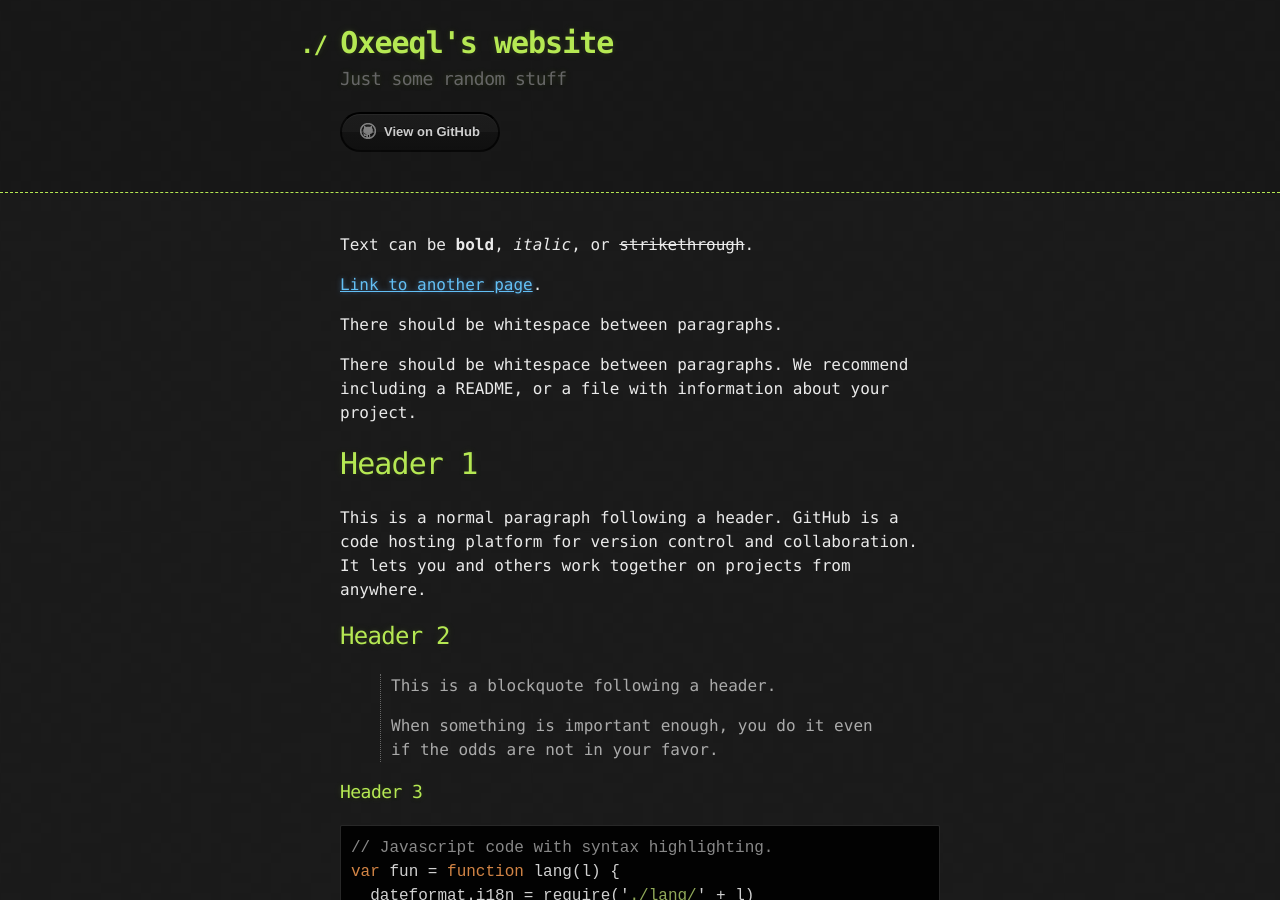
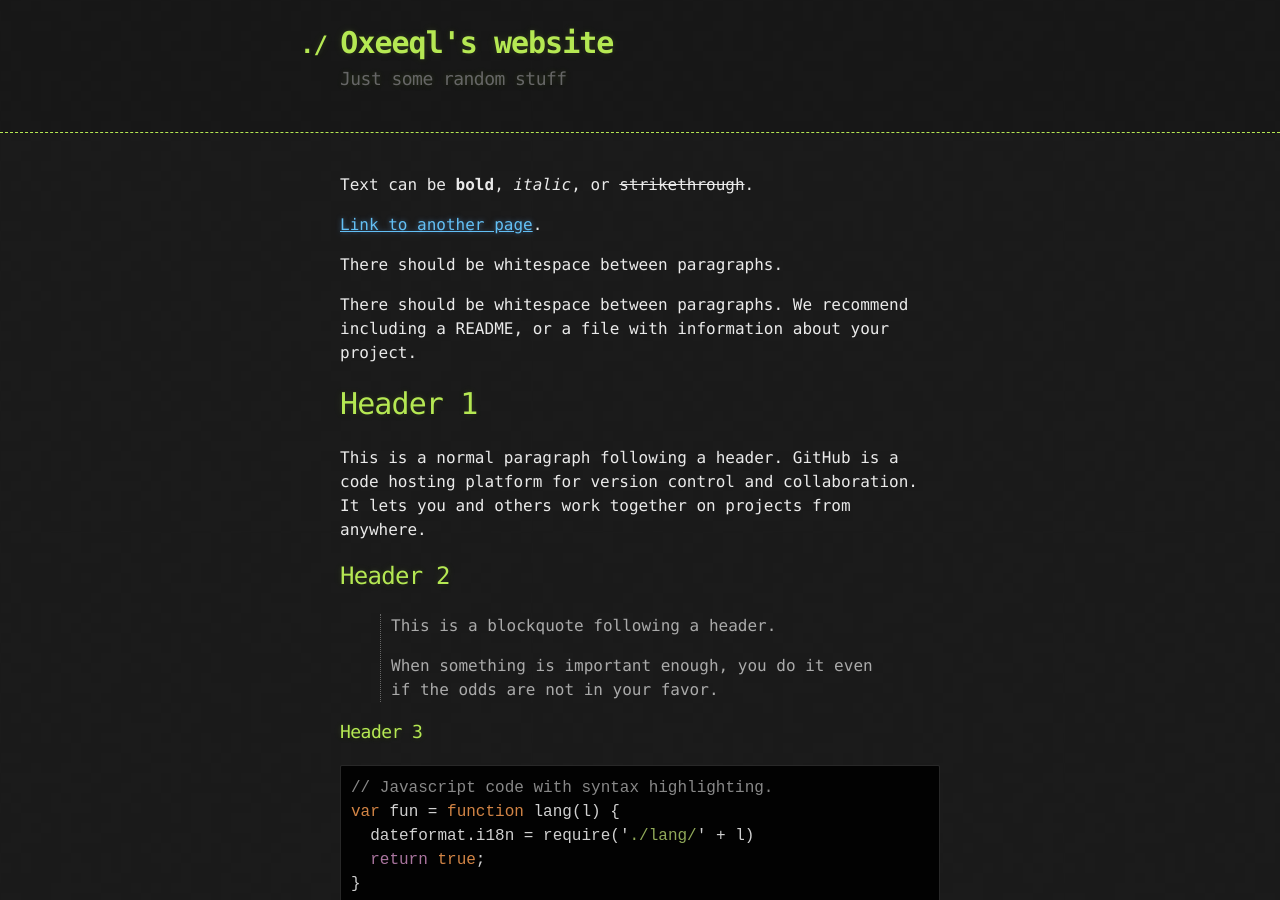
Before and after one commit to Oxeeql/oxeeql.github.io, a Jekyll site: the page built from index.md, in a window 1280 px wide and 900 px high. Built offline with Jekyll 4.4.1, drawn with Linux system fonts in a browser that asks for light colours.

Commit message:
Update default.html

```diff
--- a/_layouts/default.html
+++ b/_layouts/default.html
@@ -20,8 +20,9 @@
           {% if site.show_downloads %}
             <a href="{{ site.github.zip_url }}" class="btn">Download as .zip</a>
             <a href="{{ site.github.tar_url }}" class="btn">Download as .tar.gz</a>
+            <a href="{{ site.github.repository_url }}" class="btn btn-github"><span class="icon"></span>View on GitHub</a>
           {% endif %}
-          <a href="{{ site.github.repository_url }}" class="btn btn-github"><span class="icon"></span>View on GitHub</a>
+
         </section>
       </div>
     </header>
```
